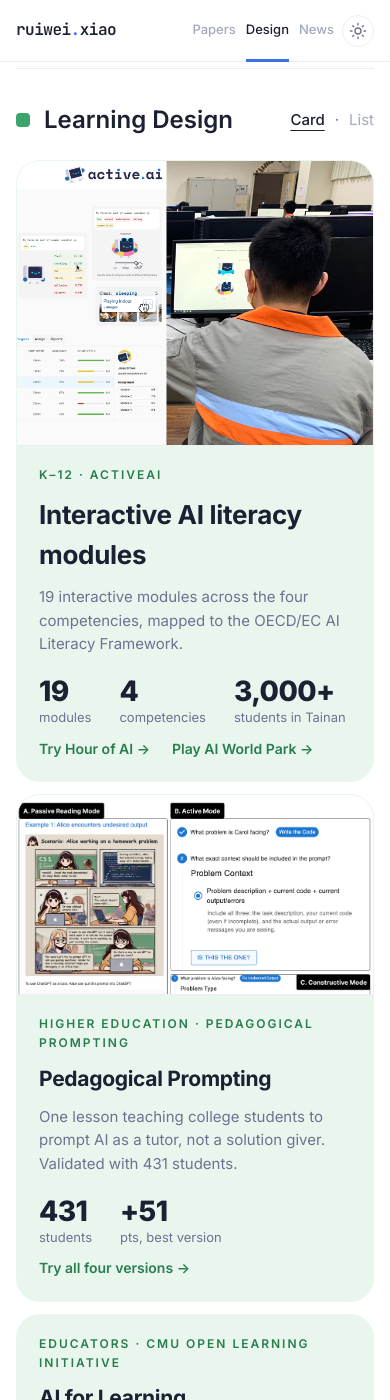
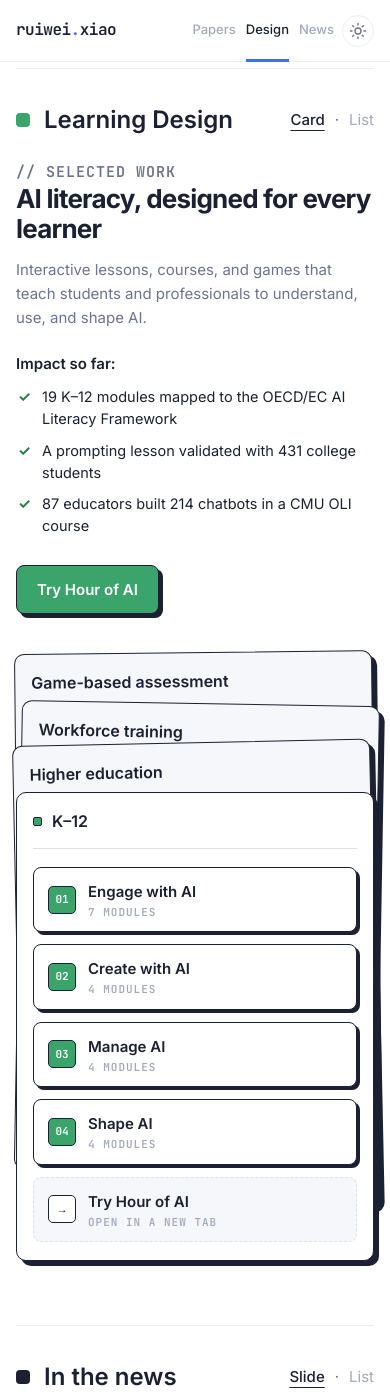
Before and after one commit to ruiwei-xiao/ruiwei-xiao.github.io, a Jekyll site: the page built from index.html, in a window 390 px wide and 1400 px high, scrolled down 4998 px. Built offline with Jekyll 4.4.1, drawn with Linux system fonts in a browser that asks for light colours; some of the changed text lies outside the part shown.

Commit message:
Redesign Learning Design card view as a stacked card deck
Co-Authored-By: Claude Opus 5.5 <noreply@anthropic.com>

```diff
--- a/_data/practice.yml
+++ b/_data/practice.yml
@@ -1,23 +1,11 @@
 # Learning Design 版块：和 Publications 一样的左右布局。每个受众一块；
 # modules 按 AILF 四个能力分组，soon: true 表示 Coming soon（默认折叠，点 "Show all" 展开）。
-# 没有 modules 的受众右侧只显示 Coming soon。lessons：该受众的课节数，加总后显示在标题右侧。
-# 首页 Bento 卡片用：product（产品名）、image（截图，第一条是大卡）、stats（大数字 + 说明）、extra_link / extra_label（第二个链接）。
-# modules 清单目前首页不展示，保留备用。chip：左侧标签文字（默认取组名第一个词）；meta：描述后的小字；link：单条链接（默认用受众的 link）。
+# 没有 modules 的受众右侧只显示 Coming soon。lessons：该受众的课节数（目前没有显示）。
+# modules 清单显示在首页 List view 里。chip：左侧标签文字（默认取组名第一个词）；meta：描述后的小字；link：单条链接（默认用受众的 link）。
 audiences:
   - name: K–12
     side: ActiveAI
     lessons: 19
-    product: "Interactive AI literacy modules"
-    image: /assets/img/activeai_hero.png
-    stats:
-      - value: "19"
-        label: modules
-      - value: "4"
-        label: competencies
-      - value: "3,000+"
-        label: students in Tainan
-    extra_link: https://four-games-ten.vercel.app/
-    extra_label: Play AI World Park
     text: "19 interactive modules across the four competencies, mapped to the OECD/EC AI Literacy Framework."
     link: https://app.active-ai.io/hour_of_ai
     link_label: Try Hour of AI
@@ -91,13 +79,6 @@ audiences:
   - name: Higher education
     side: Pedagogical Prompting
     lessons: 1
-    product: "Pedagogical Prompting"
-    image: /assets/img/pedagogical_prompting_hero.png
-    stats:
-      - value: "431"
-        label: students
-      - value: "+51"
-        label: pts, best version
     text: "One lesson teaching college students to prompt AI as a tutor, not a solution giver. Validated with 431 students."
     link: https://llm-prompt-builder.vercel.app/
     link_label: Try all four versions
@@ -121,12 +102,6 @@ audiences:
   - name: Educators
     side: CMU Open Learning Initiative
     lessons: 1
-    product: "AI for Learning"
-    stats:
-      - value: "87"
-        label: educators
-      - value: "214"
-        label: chatbots built
     text: "Self-paced training that helps higher-education educators bring AI into their teaching."
     link: https://oli.cmu.edu/courses/ai-for-learning/
     link_label: View the course
@@ -138,6 +113,72 @@ audiences:
           - title: "AI for Learning: Integrating AI into your teaching"
             text: "Recognize AI's capabilities and limits, apply prompt engineering, evaluate AI outputs, then build a chatbot for your own practice"
             meta: "87 educators · 214 chatbots"
+
+# 首页 Learning Design 的 Card view：左边介绍 + 右边一叠可点击切换的卡片（点后面的卡片标题把它翻到最前）。
+# cards：label 是卡片左上角标签，tag 是右上角小字；steps 是编号条目，kind 是条目下的小字；
+# 最后一行虚线框是链接（next / next_link）。
+deck:
+  eyebrow: "// Selected work"
+  title: "AI literacy, designed for every learner"
+  text: "Interactive lessons, courses, and games that teach students and professionals to understand, use, and shape AI."
+  gains_title: "Impact so far:"
+  gains:
+    - "19 K–12 modules mapped to the OECD/EC AI Literacy Framework"
+    - "A prompting lesson validated with 431 college students"
+    - "87 educators built 214 chatbots in a CMU OLI course"
+  cta: Try Hour of AI
+  cta_link: https://app.active-ai.io/hour_of_ai
+  cards:
+    - label: K–12
+      tag: ActiveAI
+      steps:
+        - title: Engage with AI
+          kind: 7 modules
+        - title: Create with AI
+          kind: 4 modules
+        - title: Manage AI
+          kind: 4 modules
+        - title: Shape AI
+          kind: 4 modules
+      next: Try Hour of AI
+      next_link: https://app.active-ai.io/hour_of_ai
+    - label: Higher education
+      tag: Pedagogical Prompting
+      steps:
+        - title: Brief reminder
+          kind: "< 1 min"
+        - title: Worked examples
+          kind: "~3 min"
+        - title: Component selection
+          kind: "~11 min"
+        - title: Select-then-write
+          kind: "~37 min"
+      next: Try all four versions
+      next_link: https://llm-prompt-builder.vercel.app/
+    - label: Workforce training
+      tag: CMU OLI
+      steps:
+        - title: AI capabilities and limits
+          kind: Course unit
+        - title: Prompt engineering
+          kind: Course unit
+        - title: Evaluating AI outputs
+          kind: Course unit
+        - title: Build your own chatbot
+          kind: Course unit
+      next: View the course
+      next_link: https://oli.cmu.edu/courses/ai-for-learning/
+    - label: Game-based assessment
+      tag: AI World Park
+      steps:
+        - title: AI World Park
+          kind: Theme-park adventure game
+        - title: Show what you know about AI
+          kind: Assessment
+        - title: Play in Chinese or English
+          kind: Bilingual
+      next: Play AI World Park
+      next_link: https://four-games-ten.vercel.app/
 
 # 首屏 "As seen in" logo 条（统一单色）；label: 在图标旁加文字；height: 单独调整高度（默认 24px）
 seen_in:
--- a/assets/css/style.css
+++ b/assets/css/style.css
@@ -304,26 +304,40 @@ a.row:hover .row-title { text-decoration: underline; text-underline-offset: 3px;
 /* ---------- Learning Design：沿用研究方向布局；chip 颜色对应 AILF 四个能力 ---------- */
 .green .thrust-side { color: var(--green-tx); }
 .thrust-link { display: inline-block; margin-top: 14px; font-size: 14px; font-weight: 600; color: var(--green-tx); }
-/* Learning Design：Bento 作品集（左侧大卡 + 右侧两张小卡） */
-.bento { display: grid; grid-template-columns: minmax(0, 1.55fr) minmax(0, 1fr); gap: 20px; margin-top: 8px; }
-.bento-tile { display: flex; flex-direction: column; border: 1px solid transparent; border-radius: 24px; background: var(--green-bg); overflow: hidden; }   /* 浅绿底色卡片，无边框 */
-.bento-tile.bento-main { grid-row: span 2; }
-.bento-img { display: block; aspect-ratio: 16 / 9; background: var(--soft); overflow: hidden; border-bottom: 1px solid var(--line); }
-.bento-tile.bento-main .bento-img { aspect-ratio: auto; flex: 1 1 0; min-height: 280px; }   /* 大卡图片填满右侧两张小卡的总高度 */
-.bento-tile.bento-main .bento-body { flex: none; }
-.bento-img img { width: 100%; height: 100%; object-fit: cover; object-position: top left; display: block; transition: transform .4s; }
-.bento-img:hover img { transform: scale(1.02); }
-.bento-body { flex: 1; display: flex; flex-direction: column; gap: 10px; padding: 24px 28px 26px; }
-.bento-body h4 { margin: 0; font-size: 21px; font-weight: 700; letter-spacing: -.3px; }
-.bento-tile.bento-main .bento-body h4 { font-size: 26px; }
-.bento-body h4 a { color: var(--ink); }
-.bento-body h4 a:hover { text-decoration: underline; text-underline-offset: 4px; text-decoration-thickness: 1px; }
-.bento-body p { margin: 0; font-size: 15px; line-height: 1.55; color: var(--muted); }
-.bento-stats { display: flex; flex-wrap: wrap; gap: 8px 28px; margin-top: auto; padding-top: 10px; }
-.bento-stats span { font-size: 13px; color: var(--muted); }
-.bento-stats b { display: block; font-size: 28px; font-weight: 800; letter-spacing: -.6px; line-height: 1.15; color: var(--ink); }
-.bento-links { display: flex; flex-wrap: wrap; gap: 6px 22px; }
-.bento-links a { font-size: 14px; font-weight: 600; color: var(--green-tx); }
+/* Learning Design：Card view，左边介绍 + 右边一叠卡片（data-pos 0 在最前，其余往上错开、轻微旋转） */
+.deck-wrap { display: grid; grid-template-columns: minmax(0, 360px) minmax(0, 1fr); gap: 64px; align-items: center; margin-top: 8px; }
+.deck-eyebrow { margin: 0 0 14px; font: 500 12px/1 'JetBrains Mono', monospace; letter-spacing: 1px; text-transform: uppercase; color: var(--muted); }
+.deck-intro h4 { margin: 0 0 14px; font-size: 32px; line-height: 1.15; font-weight: 700; letter-spacing: -.8px; }
+.deck-intro p { margin: 0; font-size: 15px; line-height: 1.6; color: var(--muted); }
+.deck-intro .deck-gains-h { margin: 22px 0 10px; font-weight: 600; color: var(--ink); }
+.deck-gains { list-style: none; margin: 0; padding: 0; display: grid; gap: 10px; }
+.deck-gains li { position: relative; padding-left: 26px; font-size: 14.5px; line-height: 1.5; }
+.deck-gains li::before { content: "✓"; position: absolute; left: 2px; color: var(--green-tx); font-weight: 700; }
+.deck-cta { display: inline-block; margin-top: 28px; padding: 12px 20px; border: 1.5px solid var(--ink); border-radius: 8px; background: var(--green); color: #fff; font-weight: 600; font-size: 15px; box-shadow: 4px 4px 0 var(--ink); transition: transform .15s, box-shadow .15s; }
+.deck-cta:hover { transform: translate(2px, 2px); box-shadow: 2px 2px 0 var(--ink); }
+.deck { display: grid; padding-top: 168px; }
+.deck-card { grid-area: 1 / 1; display: flex; flex-direction: column; padding: 18px 22px 22px; border: 1.5px solid var(--ink); border-radius: 10px; background: var(--surface); box-shadow: 5px 5px 0 var(--ink); transform-origin: 0 0; transition: transform .45s cubic-bezier(.2, .7, .2, 1), opacity .3s; }
+.deck-card[data-pos="0"] { z-index: 4; }
+.deck-card[data-pos="1"] { z-index: 3; transform: translate(-10px, -56px) rotate(-1.6deg); }
+.deck-card[data-pos="2"] { z-index: 2; transform: translate(14px, -112px) rotate(1.2deg); }
+.deck-card[data-pos="3"] { z-index: 1; transform: translate(-2px, -168px) rotate(-1deg); }
+.deck-card:not([data-pos="0"]) { background: var(--soft); }
+.deck-card:not([data-pos="0"]) .deck-steps { visibility: hidden; }
+.deck-head { display: flex; align-items: center; gap: 10px; width: 100%; padding: 0 0 14px; margin-bottom: 18px; border: 0; border-bottom: 1px solid var(--line-strong); background: none; font: inherit; font-size: 16px; font-weight: 600; color: var(--ink); text-align: left; cursor: pointer; }
+.deck-card[data-pos="0"] .deck-head { cursor: default; }
+.deck-card:not([data-pos="0"]) .deck-head:hover { color: var(--green-tx); }
+.deck-dot { width: 9px; height: 9px; border: 1.5px solid var(--ink); border-radius: 2px; background: var(--green); }
+.deck-card:not([data-pos="0"]) .deck-dot { display: none; }
+.deck-tag { margin-left: auto; font: 500 11px/1 'JetBrains Mono', monospace; letter-spacing: 1px; text-transform: uppercase; color: var(--faint); }
+.deck-steps { list-style: none; margin: 0; padding: 0; display: grid; gap: 12px; }
+.deck-steps > li { display: flex; align-items: center; gap: 16px; padding: 14px 18px; border: 1.5px solid var(--ink); border-radius: 8px; background: var(--surface); box-shadow: 3px 3px 0 var(--ink); }
+.deck-steps b { display: block; font-size: 15px; font-weight: 600; color: var(--ink); }
+.deck-steps small { display: block; margin-top: 3px; font: 500 11px/1.2 'JetBrains Mono', monospace; letter-spacing: 1px; text-transform: uppercase; color: var(--faint); }
+.deck-num { flex: none; display: grid; place-items: center; width: 28px; height: 28px; border: 1.5px solid var(--ink); border-radius: 5px; background: var(--green); color: #fff; font: 600 11px/1 'JetBrains Mono', monospace; }
+.deck-steps .deck-next { border-style: dashed; border-color: var(--line-strong); background: var(--soft); box-shadow: none; }
+.deck-next .deck-num { background: var(--surface); color: var(--ink); }
+.deck-next a { flex: 1; }
+.deck-next a:hover b { color: var(--green-tx); }
 .mod-group { font-size: 12px; font-weight: 600; letter-spacing: 2px; text-transform: uppercase; color: var(--faint); margin: 28px 0 4px; }
 .mod-group:first-child { margin-top: 0; }
 .mod .pr-title { font-size: 16px; margin-bottom: 4px; }
@@ -436,10 +450,15 @@ footer { text-align: center; color: var(--faint); font-size: 13px; padding: 72px
   .grid { grid-template-columns: 1fr; }
   .pub-grid { grid-template-columns: 1fr; gap: 16px; }
   .thrust { grid-template-columns: 1fr; gap: 24px; }
-  .bento { grid-template-columns: minmax(0, 1fr); gap: 12px; }
-  .bento-tile.bento-main { grid-row: auto; }
-  .bento-tile.bento-main .bento-img { flex: none; aspect-ratio: 5 / 4; min-height: 0; }
-  .bento-body { padding: 20px 22px 22px; }
+  .deck-wrap { grid-template-columns: minmax(0, 1fr); gap: 40px; }
+  .deck-intro h4 { font-size: 26px; }
+  .deck { padding-top: 138px; }
+  .deck-card[data-pos="1"] { transform: translate(-4px, -46px) rotate(-1.2deg); }
+  .deck-card[data-pos="2"] { transform: translate(6px, -92px) rotate(1deg); }
+  .deck-card[data-pos="3"] { transform: translate(-2px, -138px) rotate(-.6deg); }
+  .deck-card { padding: 16px 16px 18px; }
+  .deck-tag { display: none; }   /* 手机上右上角小字太挤，隐藏 */
+  .deck-steps > li { padding: 12px 14px; gap: 12px; }
   .lede .statement { font-size: 18px; }
   .thrust-h { position: static; }
   .seen-in { padding: 18px 16px; }
--- a/assets/js/site.js
+++ b/assets/js/site.js
@@ -153,3 +153,16 @@ document.querySelectorAll('.pub-tabs').forEach(group => {
     });
   }));
 });
+
+// 首页 Learning Design 的 Card view：点后面卡片的标题，把它翻到最前，其余卡片依次后移
+(function () {
+  const cards = [...document.querySelectorAll('.deck-card')];
+  cards.forEach(card => card.querySelector('.deck-head').addEventListener('click', () => {
+    const from = +card.dataset.pos;
+    if (!from) return;
+    cards.forEach(c => {
+      const p = +c.dataset.pos;
+      c.dataset.pos = p === from ? 0 : p < from ? p + 1 : p;
+    });
+  }));
+})();
--- a/index.html
+++ b/index.html
@@ -123,23 +123,28 @@ title: Ruiwei Xiao
     </span>
   </div>
 
-  <!-- Card view（默认）：Bento 作品集，第一个受众是大卡（截图 + 数字），其余在右侧叠放 -->
-  <div class="bento" id="ld-bento" role="tabpanel">
-    {% for a in practice.audiences %}
-    <div class="bento-tile{% if forloop.first %} bento-main{% endif %}">
-      {% if a.image %}<a class="bento-img" href="{{ a.link }}" target="_blank"><img src="{{ a.image | relative_url }}" alt="{{ a.product }} screenshot" loading="lazy"></a>{% endif %}
-      <div class="bento-body">
-        <span class="thrust-side">{{ a.name }} · {{ a.side }}</span>
-        <h4><a href="{{ a.link }}" target="_blank">{{ a.product }}</a></h4>
-        <p>{{ a.text }}</p>
-        <div class="bento-stats">{% for st in a.stats %}<span><b>{{ st.value }}</b>{{ st.label }}</span>{% endfor %}</div>
-        <div class="bento-links">
-          <a href="{{ a.link }}" target="_blank">{{ a.link_label }} →</a>
-          {% if a.extra_link %}<a href="{{ a.extra_link }}" target="_blank">{{ a.extra_label }} →</a>{% endif %}
-        </div>
-      </div>
+  <!-- Card view（默认）：左边介绍，右边一叠卡片；点后面卡片的标题把它翻到最前 -->
+  {% assign d = practice.deck %}
+  <div class="deck-wrap" id="ld-bento" role="tabpanel">
+    <div class="deck-intro">
+      <p class="deck-eyebrow">{{ d.eyebrow }}</p>
+      <h4>{{ d.title }}</h4>
+      <p>{{ d.text }}</p>
+      <p class="deck-gains-h">{{ d.gains_title }}</p>
+      <ul class="deck-gains">{% for g in d.gains %}<li>{{ g }}</li>{% endfor %}</ul>
+      <a class="deck-cta" href="{{ d.cta_link }}" target="_blank">{{ d.cta }}</a>
     </div>
-    {% endfor %}
+    <div class="deck">
+      {% for c in d.cards %}
+      <article class="deck-card" data-pos="{{ forloop.index0 }}">
+        <button class="deck-head" type="button" aria-label="Show {{ c.label }}"><span class="deck-dot"></span>{{ c.label }}<span class="deck-tag">{{ c.tag }}</span></button>
+        <ol class="deck-steps">
+          {% for st in c.steps %}<li><span class="deck-num">{{ forloop.index | prepend: '0' | slice: -2, 2 }}</span><span><b>{{ st.title }}</b><small>{{ st.kind }}</small></span></li>{% endfor %}
+          <li class="deck-next"><span class="deck-num">→</span><a href="{{ c.next_link }}" target="_blank"><b>{{ c.next }}</b><small>Open in a new tab</small></a></li>
+        </ol>
+      </article>
+      {% endfor %}
+    </div>
   </div>
 
   <!-- List view：和 Publications 同样的左右布局，左边受众，右边 module 列表；Coming soon 的 module 默认折叠 -->
```
